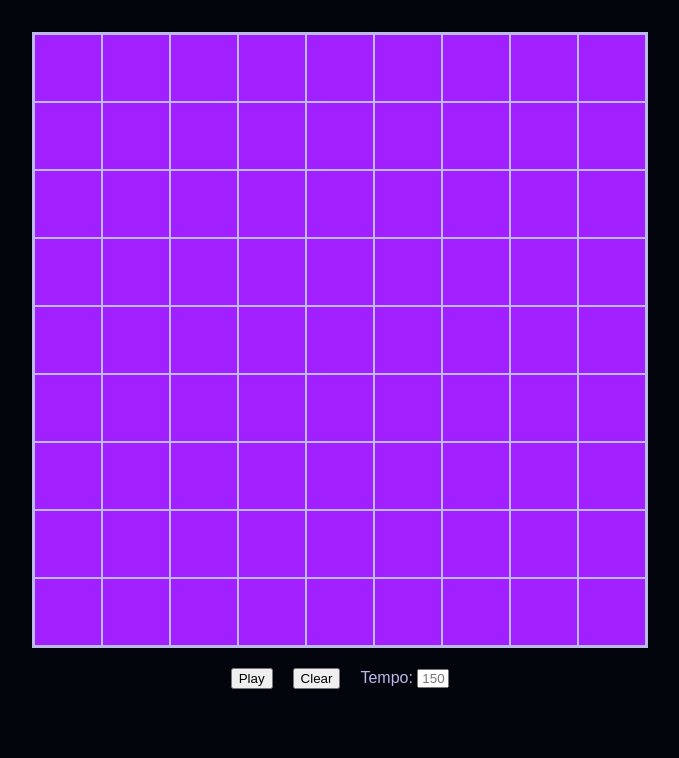
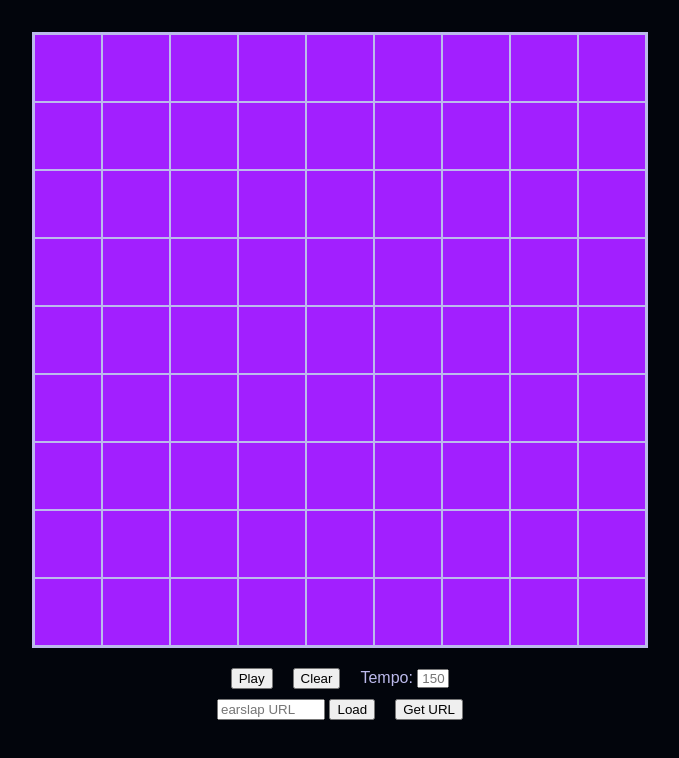
Before and after one commit to marwahaha/otomata, a React (Create React App) app: page / in a window 1280 px wide. Shown: the top 758 px of the page, without its empty margins (300-979 px from the left). Built offline with nearby package versions, Linux system fonts and the light colour scheme; the HTML template or start-up script is replaced by a standard one.

Commit message:
Add load from earslap

```diff
--- a/src/App.css
+++ b/src/App.css
@@ -14,6 +14,14 @@
 .bpm {
     width: 25px;
     padding: 0 0 0 3px;
+}
+
+.loadurl {
+    width: 100px;
+}
+
+.urlcontrols {
+    padding-top: 10px;
 }
 
 /* Chrome, Safari, Edge, Opera */
--- a/src/Grid.js
+++ b/src/Grid.js
@@ -29,12 +29,42 @@ export class Grid extends Ticker {
     // })
   }
 
-  _addWidgetInternal = (state, pos0, pos1) => {
+  load = () => {
+    // TODO wrap this all in a setstate...
+    this.unsetTimer();
+    const loc = (this.state.loadInput || "").indexOf("?q=10_");
+    if (loc === -1) {
+      alert("could not parse URL");
+      return;
+    }
+    this.setState((state, _) => {
+      const parsed = state.loadInput.slice(loc).split('_')
+      const interval = Ticker.convertBpmInterval(parsed[2]);
+      const widgetsToAdd = parsed[3].match(/.{1,3}/g);
+
+      let newState = {...state, widgets: {}};
+
+      for (let idx = 0; idx < widgetsToAdd.length; idx++) {
+        console.log(widgetsToAdd[idx]);
+        const pos0 = parseInt( widgetsToAdd[idx][0], 10);
+        const pos1 = parseInt( widgetsToAdd[idx][1], 10);
+        const dir =  parseInt( widgetsToAdd[idx][2], 10);
+        newState = this._addWidgetInternal(newState, pos0, pos1, dir);
+      }
+
+      return {...newState, timerSet: false, vals: this.updateVals(newState.widgets), interval};
+    })
+  }
+
+  _generateSynth = () => new Tone.Synth().connect(this.reverb).connect(this.feedback).toDestination();
+
+  _addWidgetInternal = (state, pos0, pos1, dir=0) => {
+    console.log(state.widgets);
     let newWidgets = JSON.parse(JSON.stringify(state.widgets));
-    newWidgets[state.ctr] = {idx: state.ctr, pos: [pos0, pos1], dir: 0};
+    newWidgets[state.ctr] = {idx: state.ctr, pos: [pos0, pos1], dir: dir};
 
     let newSynths = state.synths.slice();
-    newSynths.push(new Tone.Synth().connect(this.reverb).connect(this.feedback).toDestination());
+    newSynths.push(this._generateSynth());
     return { ...state, synths: newSynths, widgets: newWidgets, vals: this.updateVals(newWidgets), ctr: state.ctr + 1 };
   }
 
@@ -103,7 +133,6 @@ export class Grid extends Ticker {
           toSound.push(parseInt(idx, 10));
         };
       });
-      console.log(toSound);
       newWidgets = this.handleCollisions(newWidgets);
       return { ...state, toSound: toSound, widgets: newWidgets, vals: this.updateVals(newWidgets)};
     });
@@ -117,7 +146,6 @@ export class Grid extends Ticker {
       // if hit the wall, sound
       let widget = this.state.widgets[idx];
       let synth = this.state.synths[idx];
-      console.log(idx, widget.pos);
       this.makeSound(widget.pos, widget.dir, synth);
       if (widget.dir % 2) {
         sounded['rows'].push(widget.pos[1]);
--- a/src/Ticker.js
+++ b/src/Ticker.js
@@ -2,6 +2,10 @@ import React from 'react';
 export class Ticker extends React.Component {
     tick() {
         throw new Error("tick not implemented");
+    }
+
+    load() {
+        throw new Error("load not implemented")
     }
 
     clear() {
@@ -35,8 +39,15 @@ export class Ticker extends React.Component {
 
     changeInterval = (e) => {
         let bpm = parseInt(e.target.value, 10);
-        this.setState({interval:  30000/bpm})
-        // TODO update running ticker...
+        this.setState({interval:  Ticker.convertBpmInterval(bpm)})
+    }
+
+    static convertBpmInterval(a) {
+        return 30000/a;
+    }
+
+    changeLoadInput = (e) => {
+        this.setState({loadInput: e.target.value})
     }
 
     render() {
@@ -51,7 +62,12 @@ export class Ticker extends React.Component {
                 <button onClick={this.clear}>Clear</button>
                 <span className="spacer"/>
                 Tempo:&nbsp;
-                <input className="bpm" onChange={this.changeInterval} disabled={this.state.timerSet} type="number" min="50" max="300" placeholder={parseInt(30000/this.state.interval).toString()}/>
+                <input className="bpm" onChange={this.changeInterval} disabled={this.state.timerSet} type="number" min="50" max="300" placeholder={parseInt(Ticker.convertBpmInterval(this.state.interval)).toString()}/>
+                <div className="urlcontrols">
+                    <input placeholder="earslap URL" onChange={this.changeLoadInput} className="loadurl"></input>&nbsp;<button onClick={this.load}>Load</button>
+                    <span className="spacer"/>
+                    <button onClick={() => alert('coming soon')}>Get URL</button>
+                </div>
                 </div>
             </div >
         );
```
